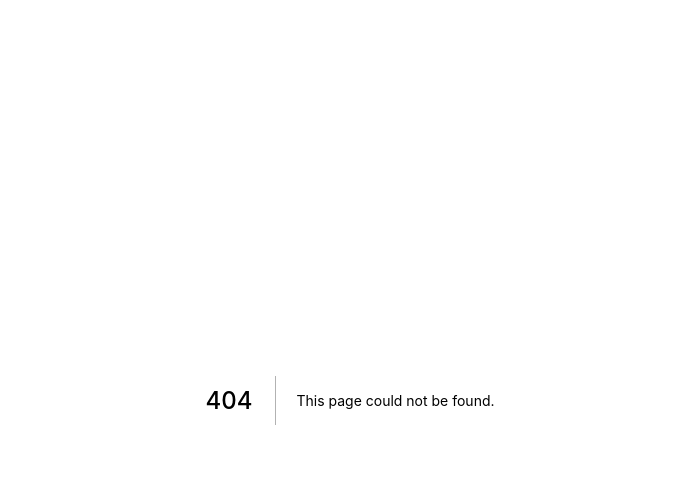
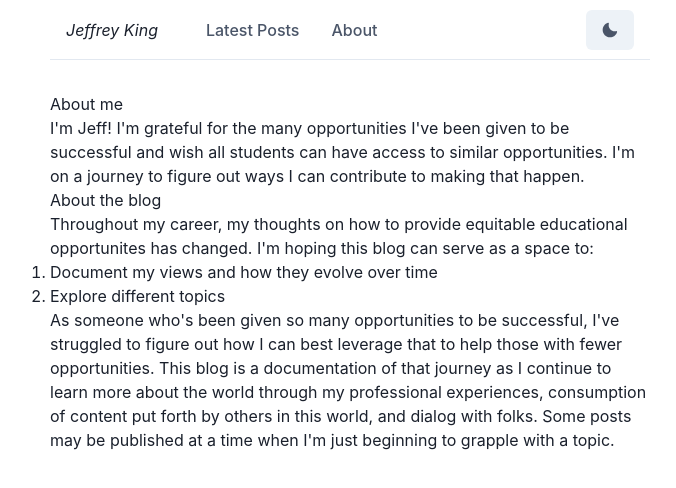
Before and after one commit to commanderking/exploration_year, a Next.js app: page /about/about in a window 1280 px wide. Before the commit this address had no page. Shown: the top 488 px of the page, without its empty margins (290-966 px from the left). Built offline with nearby package versions, Linux system fonts and the light colour scheme.

Commit message:
add about me page

```diff
--- a/components/Navbar.tsx
+++ b/components/Navbar.tsx
@@ -30,7 +30,7 @@ export default function WithSubnavigation() {
   const { colorMode, toggleColorMode } = useColorMode();
 
   return (
-    <Box maxWidth="600px" margin="auto" mb={8}>
+    <Box mb={8}>
       <Flex
         bg={useColorModeValue("white", "gray.800")}
         color={useColorModeValue("gray.600", "white")}
@@ -59,7 +59,6 @@ export default function WithSubnavigation() {
         <Flex flex={{ base: 1 }} justify={{ base: "center", md: "start" }}>
           <Text
             textAlign={useBreakpointValue({ base: "center", md: "left" })}
-            fontFamily={"heading"}
             color={useColorModeValue("gray.800", "white")}
           >
             <em>Jeffrey King</em>
@@ -91,7 +90,7 @@ export default function WithSubnavigation() {
 
 const DesktopNav = () => {
   const linkColor = useColorModeValue("gray.600", "gray.200");
-  const linkHoverColor = useColorModeValue("gray.800", "white");
+  const linkHoverColor = "brand.primary";
   const popoverContentBgColor = useColorModeValue("white", "gray.800");
 
   return (
@@ -103,7 +102,6 @@ const DesktopNav = () => {
               <Link
                 p={2}
                 href={navItem.href ?? "#"}
-                fontSize={"sm"}
                 fontWeight={500}
                 color={linkColor}
                 _hover={{
@@ -157,7 +155,7 @@ const DesktopSubNav = ({ label, href, subLabel }: NavItem) => {
           >
             {label}
           </Text>
-          <Text fontSize={"sm"}>{subLabel}</Text>
+          <Text>{subLabel}</Text>
         </Box>
         <Flex
           transition={"all .3s ease"}
@@ -252,10 +250,10 @@ interface NavItem {
 const NAV_ITEMS: Array<NavItem> = [
   {
     label: "Latest Posts",
-    href: "#",
+    href: "/",
   },
   {
     label: "About",
-    href: "#",
+    href: "/about",
   },
 ];
--- a/components/PostPreview.tsx
+++ b/components/PostPreview.tsx
@@ -9,7 +9,7 @@ export const PostPreview = ({ post }: Props) => {
   const { frontMatter } = post;
 
   return (
-    <Box p={4} role="group" bg="brand.100">
+    <Box m={4} mb={8} role="group" bg="brand.100">
       <Link href={`/posts/${post.slug}`} _hover={{ textDecoration: "none" }}>
         <Heading _groupHover={{ color: "brand.primary" }} mb={4} size="md">
           {frontMatter.title}
--- a/pages/_app.tsx
+++ b/pages/_app.tsx
@@ -1,10 +1,16 @@
 import type { AppProps } from "next/app";
 import { ChakraProvider } from "@chakra-ui/react";
 import theme from "constants/theme";
+import Navbar from "components/Navbar";
+import { Box } from "@chakra-ui/react";
+
 function MyApp({ Component, pageProps }: AppProps) {
   return (
     <ChakraProvider theme={theme}>
-      <Component {...pageProps} />
+      <Box maxWidth="600px" margin="auto">
+        <Navbar />
+        <Component {...pageProps} />
+      </Box>
     </ChakraProvider>
   );
 }
--- /dev/null
+++ b/pages/about/about.mdx
@@ -0,0 +1,12 @@
+### About me
+
+I'm Jeff! I'm grateful for the many opportunities I've been given to be successful and wish all students can have access to similar opportunities. I'm on a journey to figure out ways I can contribute to making that happen.
+
+### About the blog
+
+Throughout my career, my thoughts on how to provide equitable educational opportunites has changed. I'm hoping this blog can serve as a space to:
+
+1. Document my views and how they evolve over time
+1. Explore different topics
+
+As someone who's been given so many opportunities to be successful, I've struggled to figure out how I can best leverage that to help those with fewer opportunities. This blog is a documentation of that journey as I continue to learn more about the world through my professional experiences, consumption of content put forth by others in this world, and dialog with folks. Some posts may be published at a time when I'm just beginning to grapple with a topic.
--- a/pages/posts/[slug].tsx
+++ b/pages/posts/[slug].tsx
@@ -24,7 +24,7 @@ const PostPage = ({
         <meta name="description" content={description} />
         <link rel="icon" href="/favicon.ico" />
       </Head>
-      <Box maxWidth={600} margin="auto" p={4}>
+      <Box p={4}>
         <Heading mb={4}>{title}</Heading>
         <MDXRemote {...mdxSource} components={components} />
       </Box>
```
Also changed, not shown: pages/about/index.tsx (added, +45 -0 lines), pages/index.tsx (+1 -6 lines).
